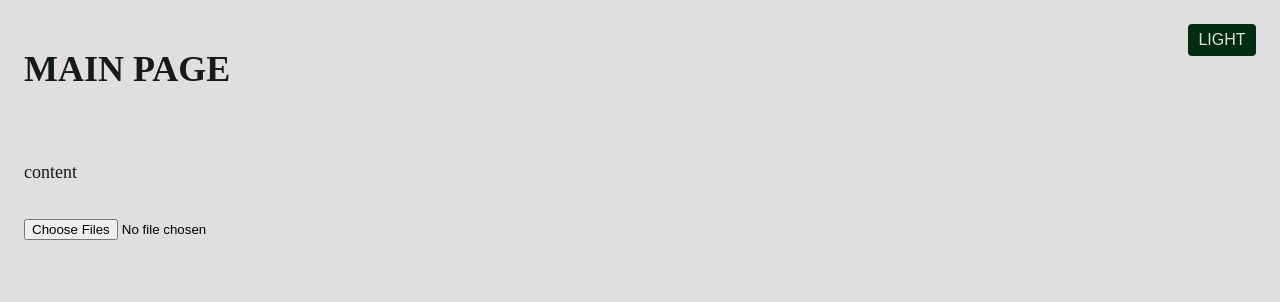
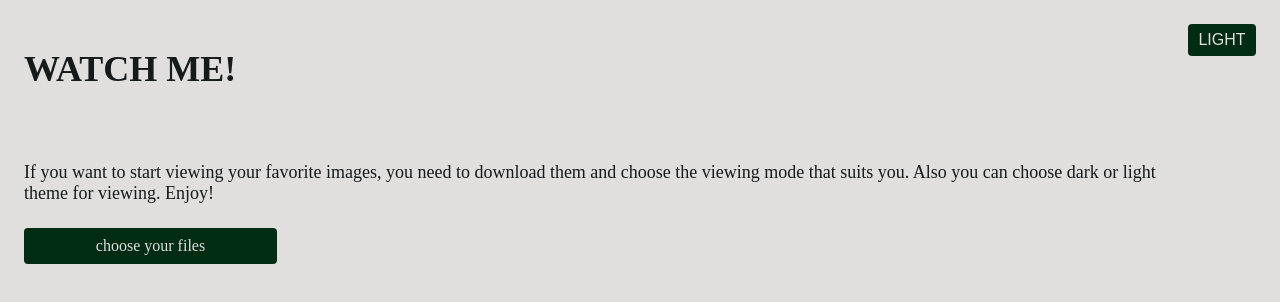
Before and after one commit to redjohnfrv/RSlideIt, a React (Create React App) app: page / in a window 1280 px wide. Shown: the top 302 px of the page. Built offline with nearby package versions, Linux system fonts and the light colour scheme.

Commit message:
feat: upload button layout

```diff
--- a/src/app/Home/Home.tsx
+++ b/src/app/Home/Home.tsx
@@ -8,6 +8,7 @@ import {fileReaderResolver} from '../../helpers'
 
 //** components
 import {Text} from '../../ui/components/Text'
+import {UploadInput} from '../../ui/components/Inputs'
 
 export const Home = () => {
 
@@ -39,15 +40,27 @@ export const Home = () => {
 
   return (
     <Wrapper>
-      <Text>content</Text><br /><br /><br />
-      <input type="file" multiple onChange={(e) => handleImageChange(e)} />
+      <Description>
+        <Text>
+          If you want to start viewing your favorite images, you need to download them and choose the
+          viewing mode that suits you. Also you can choose dark or light theme for viewing. Enjoy!
+        </Text>
+      </Description>
+
+      <UploadInput handleImageChange={handleImageChange} />
 
       {dataUrls.length > 0 && dataUrls.map((item: string) => {
         return <img key={item} src={item} alt={item} />
       })}
-
     </Wrapper>
   )
 }
 
 const Wrapper = styled.section``
+
+const Description = styled.div`
+  width: 100%;
+  height: auto;
+  padding: 0 96px 24px 0;
+  border-radius: 12px;
+`
--- a/src/assets/constants.ts
+++ b/src/assets/constants.ts
@@ -1,5 +1,6 @@
 export const colors = {
   gray: '#333',
+  lightGray: '#c7bdbd',
   white: '#e1dede',
   black: '#151a1a',
   green: '#002c13',
@@ -7,7 +8,7 @@ export const colors = {
 }
 
 export const pageTitles = {
-  home: 'MAIN PAGE',
+  home: 'WATCH ME!',
 }
 
 export const themeNames = {
--- /dev/null
+++ b/src/ui/components/Inputs/UploadInput.tsx
@@ -0,0 +1,52 @@
+import React, {ChangeEvent, useContext} from 'react'
+import styled from 'styled-components'
+
+//** utils
+import {IThemes, ThemeContext} from '../../../App'
+
+interface Props {
+  handleImageChange: (e: ChangeEvent<HTMLInputElement>) => void
+}
+
+export const UploadInput = ({handleImageChange}: Props) => {
+
+  const theme = useContext(ThemeContext)
+
+  return (
+    <Wrapper theme={theme.theme}>
+      <label htmlFor="upload">choose your files</label>
+      <input
+        id="upload"
+        type="file"
+        title="Upload your images"
+        multiple
+        accept="image/*"
+        onChange={(e) => handleImageChange(e)}
+      />
+    </Wrapper>
+  )
+}
+
+const Wrapper = styled.div<{theme: IThemes}>`
+  position: relative;
+  width: max-content;
+  height: 36px;
+
+  & input[type='file'] {
+    color: transparent;
+    opacity: 0;
+  }
+
+  & label {
+    position: absolute;
+    top: 0;
+    left: 0;
+    width: 100%;
+    height: 100%;
+    line-height: 36px;
+    text-align: center;
+    color: ${theme => theme.theme.buttonsText};
+    background: ${theme => theme.theme.buttons};
+    border-radius: 4px;
+  }
+`
--- /dev/null
+++ b/src/ui/components/Inputs/index.ts
@@ -0,0 +1 @@
+export {UploadInput} from './UploadInput'
```
